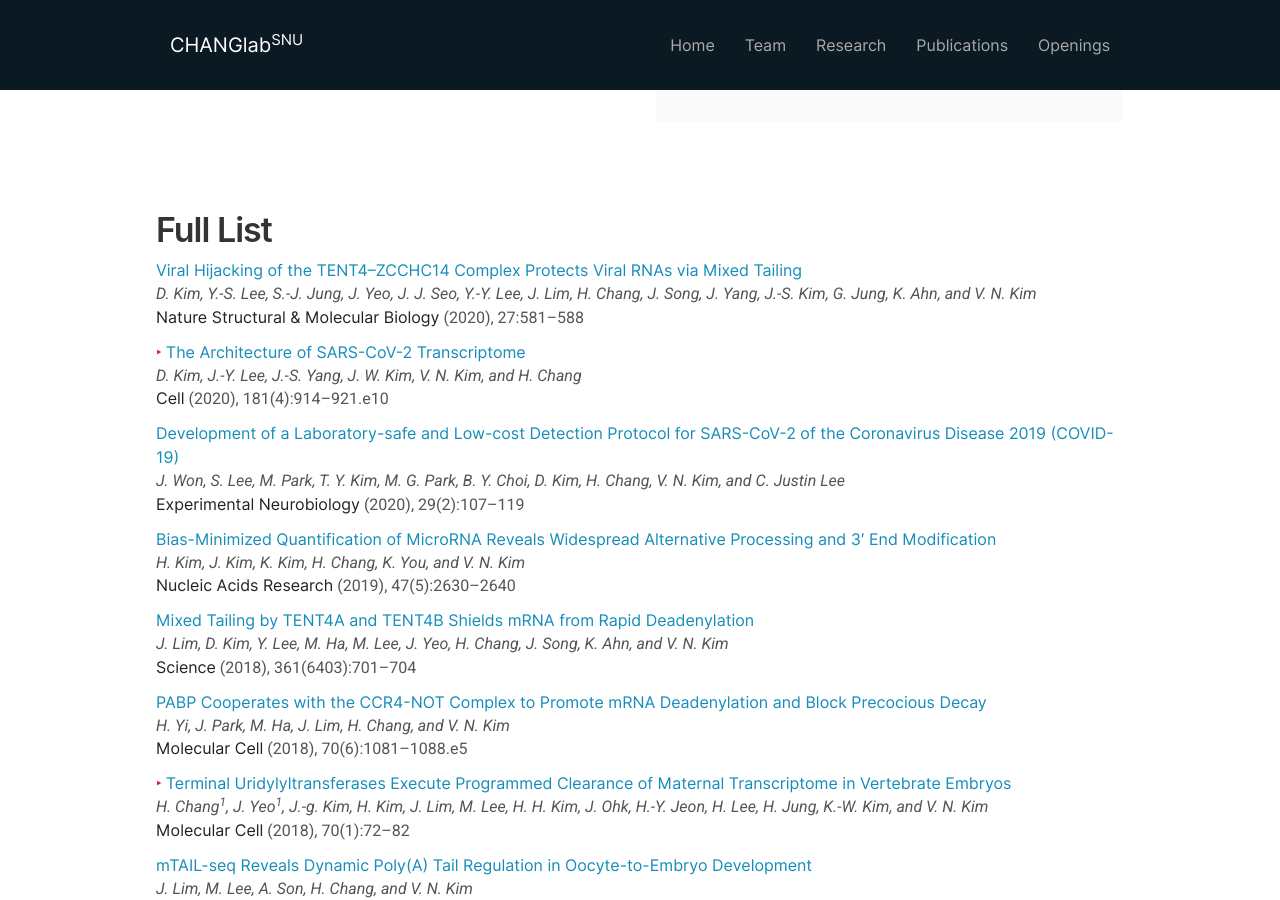
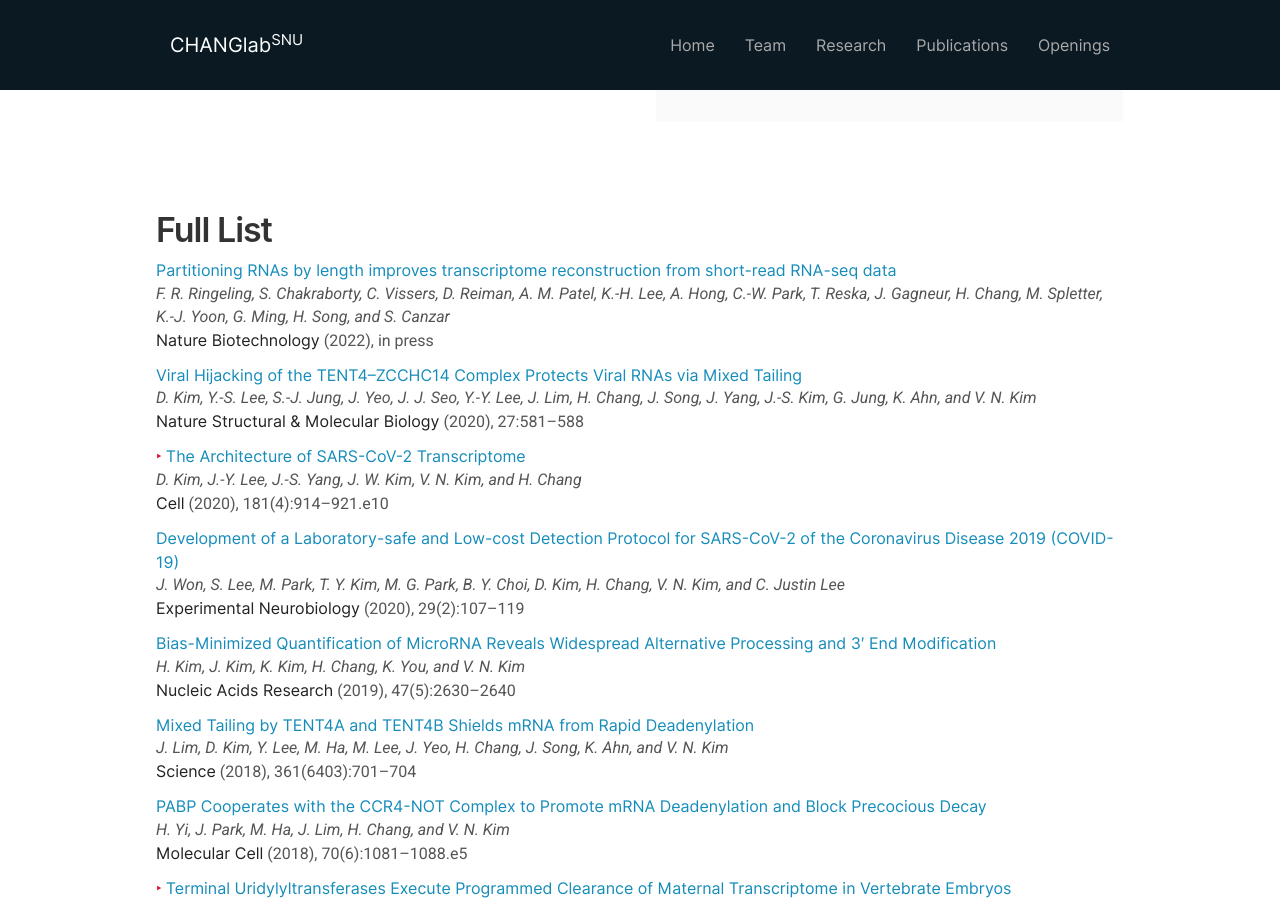
Before and after one commit to ChangLabSNU/ChangLabSNU.github.io, a Jekyll site: the page built from _pages/publications.md, in a window 1280 px wide and 900 px high, scrolled down 1584 px. Built offline with Jekyll 4.4.1, drawn with Linux system fonts in a browser that asks for light colours; nearby versions of some CDN libraries; some web fonts are replaced.

Commit message:
Add the ladder-seq paper.

```diff
--- a/_data/publist.yml
+++ b/_data/publist.yml
@@ -1,3 +1,15 @@
+- authors: "F. R. Ringeling, S. Chakraborty, C. Vissers, D. Reiman, A. M. Patel, K.-H. Lee, A. Hong, C.-W. Park, T. Reska, J. Gagneur, H. Chang, M. Spletter, K.-J. Yoon, G. Ming, H. Song, and S. Canzar"
+  title: "Partitioning RNAs by length improves transcriptome reconstruction from short-read RNA-seq data"
+  journal: "Nature Biotechnology"
+  pubdate:
+    year: 2022
+    month: Jan
+    mday: 10
+  vip: "in press"
+  doi: doi.org/10.1038/s41587-021-01136-7
+  link:
+    url: "https://www.nature.com/articles/s41587-021-01136-7"
+
 - authors: "D. Kim, Y.-S. Lee, S.-J. Jung, J. Yeo, J. J. Seo, Y.-Y. Lee, J. Lim, H. Chang, J. Song, J. Yang, J.-S. Kim, G. Jung, K. Ahn, and V. N. Kim"
   title: "Viral Hijacking of the TENT4–ZCCHC14 Complex Protects Viral RNAs via Mixed Tailing"
   journal: "Nature Structural & Molecular Biology"
```
